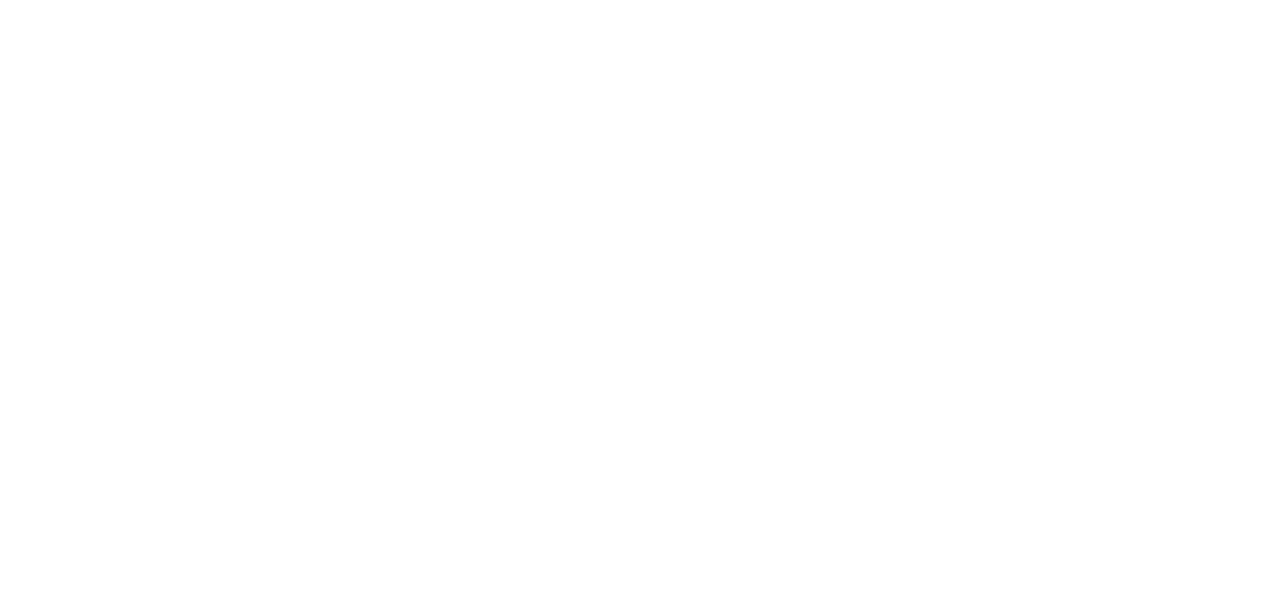
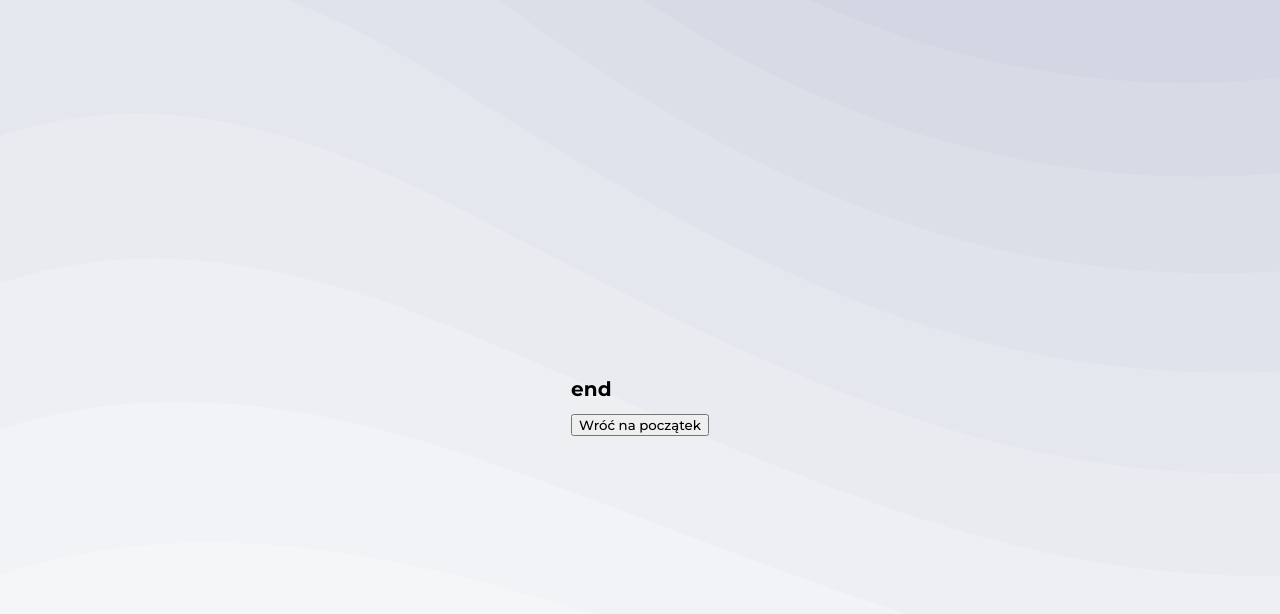
Before and after one commit to TeodorWolski/tinder4movies, a React (Create React App) app: page /end in a window 1280 px wide. Before the commit this address had no page. Shown: the top 614 px of the page. Built offline with nearby package versions, Linux system fonts and the light colour scheme.

Commit message:
Structure refactoring and end page

```diff
--- /dev/null
+++ b/src/components/templates/MainTemplate/MainTemplate.styles.ts
@@ -0,0 +1,10 @@
+import styled from 'styled-components';
+
+export const Wrapper = styled.div`
+  display: flex;
+  flex-direction: column;
+  align-items: center;
+  justify-content: center;
+  width: 100vw;
+  height: 100vh;
+`;
--- a/src/components/templates/MainTemplate/MainTemplate.tsx
+++ b/src/components/templates/MainTemplate/MainTemplate.tsx
@@ -1,4 +1,4 @@
-import styled from 'styled-components';
+import { Wrapper } from './MainTemplate.styles';
 import { ThemeProvider } from 'styled-components';
 import { theme } from 'assets/styles/theme';
 import GlobalStyle from 'assets/styles/GlobalStyle';
@@ -9,7 +9,9 @@
   return (
     <>
       <GlobalStyle />
-      <ThemeProvider theme={theme}>{children}</ThemeProvider>
+      <ThemeProvider theme={theme}>
+        <Wrapper>{children}</Wrapper>
+      </ThemeProvider>
     </>
   );
 };
--- /dev/null
+++ b/src/views/End/End.tsx
@@ -0,0 +1,14 @@
+import { useNavigate } from 'react-router-dom';
+
+const End = () => {
+  const navigate = useNavigate();
+
+  return (
+    <div>
+      <h1>end</h1>
+      <button onClick={() => navigate('/')}>Wróć na początek</button>
+    </div>
+  );
+};
+
+export default End;
--- a/src/views/Movie/Movie.styles.ts
+++ b/src/views/Movie/Movie.styles.ts
@@ -1,13 +1,4 @@
 import styled from 'styled-components';
-
-export const Wrapper = styled.div`
-  display: flex;
-  flex-direction: column;
-  align-items: center;
-  justify-content: center;
-  width: 100vw;
-  height: 100vh;
-`;
 
 export const Heading = styled.h1`
   &::after {
--- a/src/views/Movie/Movie.tsx
+++ b/src/views/Movie/Movie.tsx
@@ -1,11 +1,12 @@
 import { useEffect, useState } from 'react';
-import { Wrapper, Heading, ButtonWrapper } from './Movie.styles';
+import { Heading, ButtonWrapper } from './Movie.styles';
 import { ToastContainer, toast } from 'react-toastify';
 import 'react-toastify/dist/ReactToastify.css';
 import axios from 'axios';
 import Button from 'components/atoms/Button/Button';
-import MainTemplate from 'components/templates/MainTemplate/MainTemplate';
+
 import MovieCard from 'components/organisms/MovieCard/MovieCard';
+import { useNavigate } from 'react-router-dom';
 
 interface Movie {
   id: string;
@@ -17,9 +18,13 @@
 }
 
 const Movie = () => {
+  const navigate = useNavigate();
   const [movies, setMovies] = useState<Movie[]>([]);
   const [currentIndex, setCurrentIndex] = useState(0);
   const currentMovie = movies[currentIndex];
+  {
+    console.log(movies.length);
+  }
 
   const notify = (isAccepted?: boolean) => {
     if (isAccepted) {
@@ -64,8 +69,7 @@
   };
 
   return (
-    <MainTemplate>
-      <Wrapper>
+    <>
       <ToastContainer
         position="bottom-left"
         autoClose={5000}
@@ -83,8 +87,7 @@
         <Button onClick={() => handleChangeMovie(true)} />
         <Button isDecline onClick={() => handleChangeMovie(false)} />
       </ButtonWrapper>
-      </Wrapper>
-    </MainTemplate>
+    </>
   );
 };
 
--- a/src/views/Root/Root.tsx
+++ b/src/views/Root/Root.tsx
@@ -1,13 +1,17 @@
+import MainTemplate from 'components/templates/MainTemplate/MainTemplate';
 import { BrowserRouter, Routes, Route } from 'react-router-dom';
 import Movie from 'views/Movie/Movie';
-
+import End from 'views/End/End';
 const Root = () => {
   return (
-    <BrowserRouter>
-      <Routes>
-        <Route path="/" element={<Movie />} />
-      </Routes>
-    </BrowserRouter>
+    <MainTemplate>
+      <BrowserRouter>
+        <Routes>
+          <Route path="/end" element={<End />} />
+          <Route path="/" element={<Movie />} />
+        </Routes>
+      </BrowserRouter>
+    </MainTemplate>
   );
 };
 
```
Lines whose indentation alone changed are shown as unchanged.
